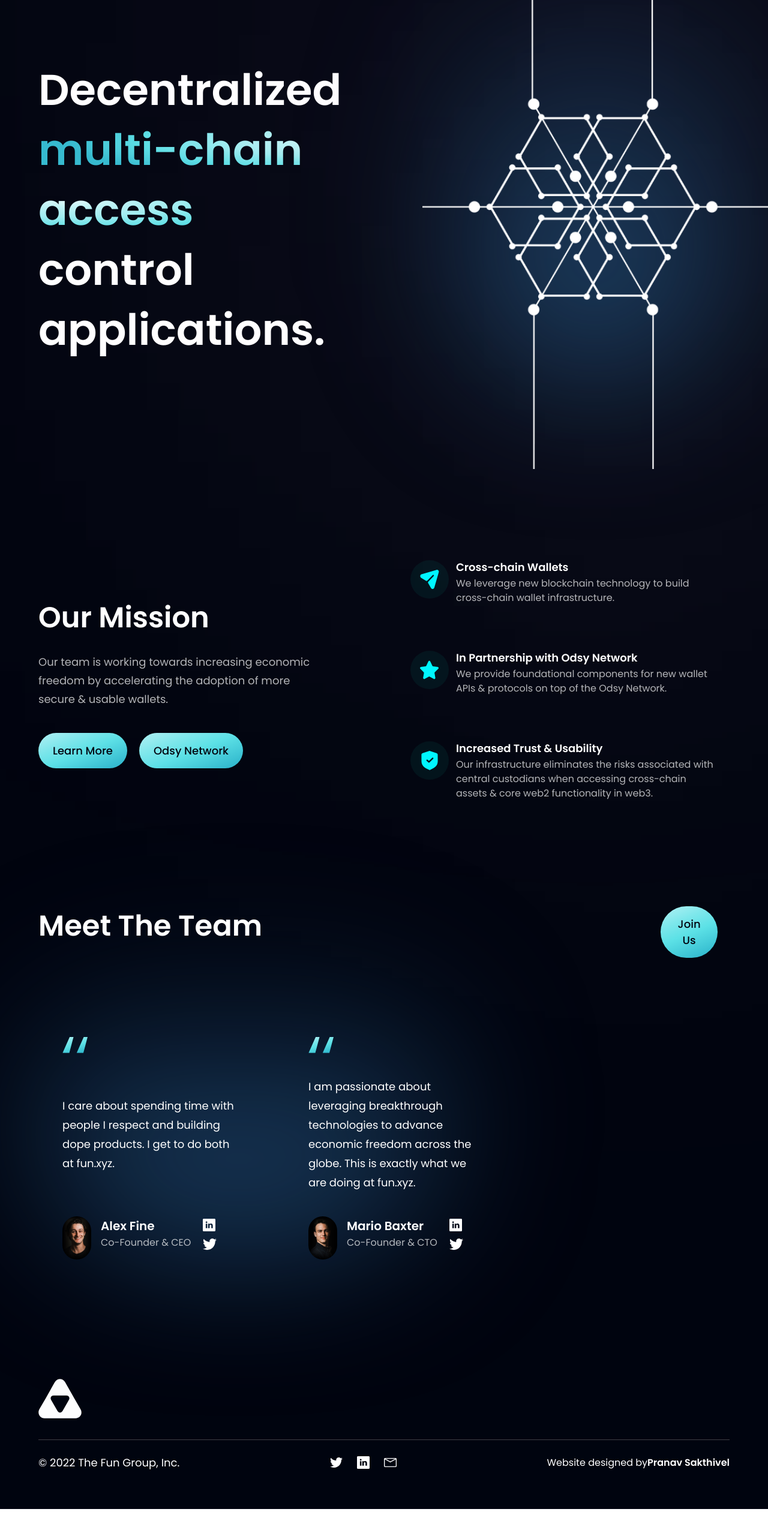
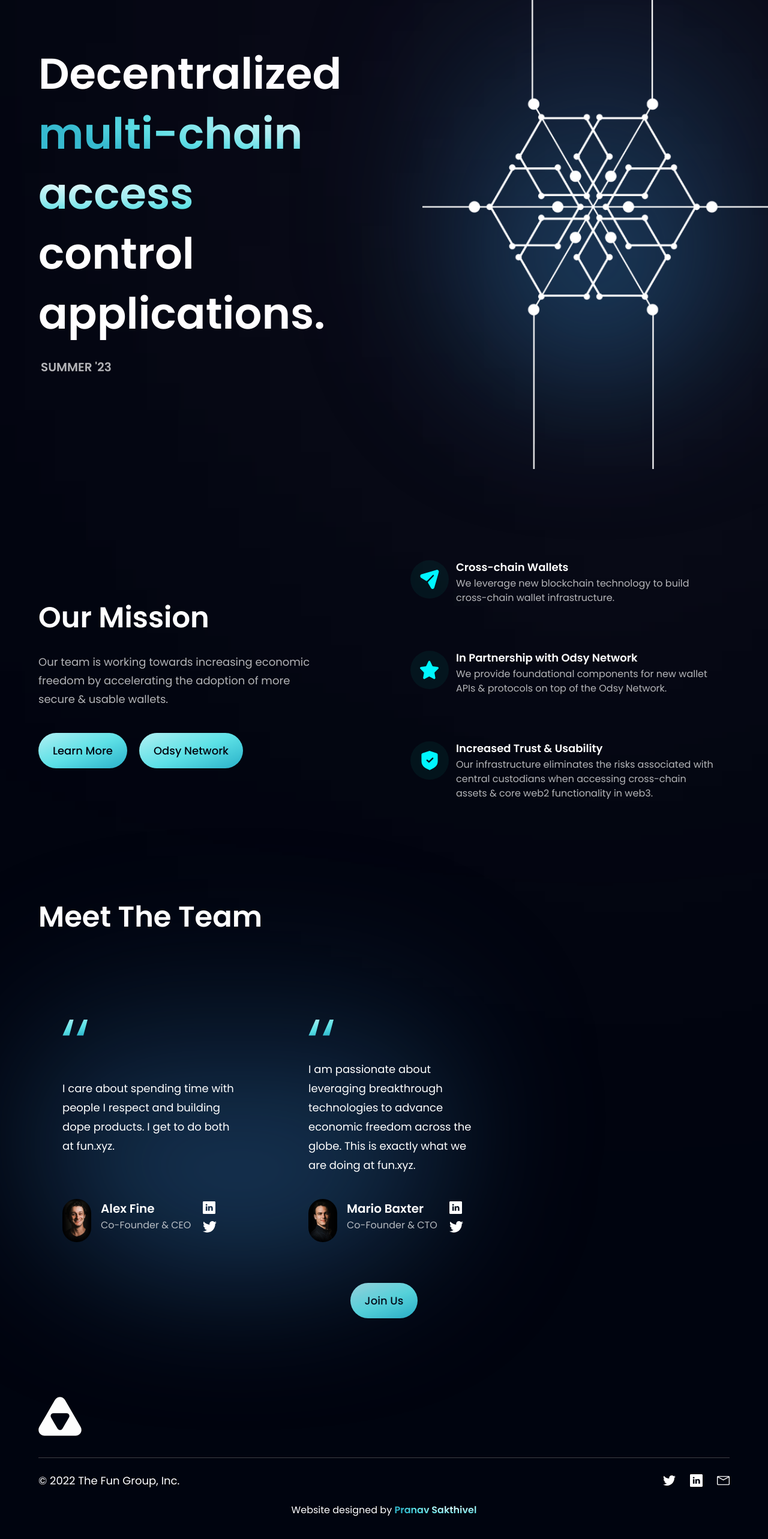
Before and after one commit to PranavSakthivel/fun, a React (Vite) app in the folder fun-xyz/: page / in a window 1280 px wide. Shown: the part 226-2792 px from the top of the page at 60% size. Before the commit the page ends 2742 px from the top, so only its background shows below. Built offline with nearby package versions, Linux system fonts and the light colour scheme.

Commit message:
Reformatted LearnMore to About, fixed Navbar

```diff
--- a/fun-xyz/src/App.jsx
+++ b/fun-xyz/src/App.jsx
@@ -1,6 +1,6 @@
 import styles from "./styles";
 
-import { Navbar, Home, Team, LearnMore, Footer } from "./components";
+import { Navbar, Home, Team, About, Footer } from "./components";
 
 const App = () => (
   <div className="bg-primary w-full overflow-hidden">
@@ -18,7 +18,7 @@ const App = () => (
 
     <div className={`bg-primary ${styles.paddingX} ${styles.flexStart}`}>
       <div className={`${styles.boxWidth}`}>
-        <LearnMore />
+        <About />
         <Team />
         <Footer />
       </div>
--- a/fun-xyz/src/components/About.jsx
+++ b/fun-xyz/src/components/About.jsx
@@ -1,9 +1,47 @@
-import React from 'react'
+import { features, whitepaper_link, odsy_link } from '../constants';
+import styles, { layout } from '../styles';
+import Button from './Button';
+
+const FeatureCard = ({ icon, title, content, index}) => (
+    <div className={`flex flex-row p-6 rounded-[20px] ${index !== features.length-1 ? 'mb-6' : 'mb-0'} feature-card`}>
+        <div className={`w-[64px] h-[64px] rounded-full ${styles.flexCenter} bg-dimBlue`}>
+            <img src={icon} alt='icon' className='w-[50%] h-[50%] object-contain'/>
+        </div>
+        <div className='flex-1 flex flex-col ml-3'>
+            <h4 className='font-poppins font-semibold text-white text-[18px] leading-[23px] mb-1'>
+                {title}
+            </h4>
+            <p className='font-poppins font-normal text-dimWhite text-[16px] leading-[24px] mb-1'>
+                {content}
+            </p>
+        </div>
+    </div>
+)
 
 const About = () => {
-  return (
-    <div>About</div>
-  )
+    return (
+        <section id="about" className={layout.section}>
+            <div className={layout.sectionInfo}>
+                <h2 className={styles.heading2}>
+                    Our Mission
+                </h2>
+                <p className={`${styles.paragraph} max-w-[470px] mt-5`}>
+                    Our team is working towards increasing economic freedom by accelerating the adoption of more secure & usable wallets.
+                </p>
+                <div>
+                    <Button text="Learn More" styles='mt-10' link={whitepaper_link} />
+                    <Button text="Odsy Network" styles='mt-5 mx-5' link={odsy_link} />
+                </div>
+            </div>
+
+            <div className={`${layout.sectionImg} flex-col`}>
+                {features.map((feature, index) => (
+                    <FeatureCard key={feature.id} {...feature} index={index} />
+                ))}
+            </div>
+
+        </section>
+    )
 }
 
 export default About
--- a/fun-xyz/src/components/Button.jsx
+++ b/fun-xyz/src/components/Button.jsx
@@ -3,7 +3,7 @@ import React from 'react'
 const Button = ({ text, styles, link }) => {
   return (
     <a href={link} target='_blank'>
-      <button type='button' className={`py-4 px-6 bg-blue-gradient font-poppins font-medium text-[18px] text-primary outline-none rounded-full hover:text-white ${styles}`}>
+      <button type='button' className={`py-4 px-6 bg-blue-gradient font-poppins font-medium text-[18px] text-primary outline-none rounded-full ${styles}`}>
         { text }
       </button>
     </a>
--- a/fun-xyz/src/components/Footer.jsx
+++ b/fun-xyz/src/components/Footer.jsx
@@ -6,30 +6,31 @@ export const Footer = () => (
     <section className={`${styles.flexCenter} ${styles.paddingY} flex-col`}>
         <div className={`${styles.flexStart} md:flex-row flex-col mb-8 w-full`}>
             <div className='flex-1 flex flex-col justify-start mr-10'>
-                <img src={logo} alt='fun' className='w-[72px] h-[72px] object-contain'/>
+                <img src={logo} alt='fun' className='w-[72px] h-[72px] object-contain' />
             </div>
         </div>
 
         <div className='w-full flex justify-between items-center md:flex-row flex-col pt-6 border-t-[1px] border-t-[#3F3E45]'>
             <p className='font-poppins font-normal text-center text-[18px] leading[-27px] text-white'>
-                { footer }
+                {footer}
             </p>
             <div className='flex flex-row md:mt-0 mt-6'>
-                { socials.map((social, index) => (
+                {socials.map((social, index) => (
                     <a href={social.link} target='_blank'>
-                        <img key={social.id} src={social.icon} alt={social.id} className={`w-[21px] h-[21px] object-contain cursor-pointer ${index !== socials.length-1 ? 'mr-6' : 'mr-0'}`}/>
+                        <img key={social.id} src={social.icon} alt={social.id} className={`w-[21px] h-[21px] object-contain cursor-pointer ${index !== socials.length - 1 ? 'mr-6' : 'mr-0'}`} />
                     </a>
                 ))}
             </div>
 
-            <div>
-                <p className='text-white font-poppins font-normal'>
-                    Website designed by
-                    <a href={author.link} className='font-semibold'>
-                        {author.name}
-                    </a>
-                </p>
-            </div>
+        </div>
+        <div>
+            <br/>
+            <p className='text-white font-poppins font-normal'>
+                Website designed by {' '}
+                <a href={author.link} target='_blank' className='font-semibold text-gradient hover:animate-pulse'>
+                    {author.name}
+                </a>
+            </p>
         </div>
     </section>
 )
--- a/fun-xyz/src/components/Home.jsx
+++ b/fun-xyz/src/components/Home.jsx
@@ -18,7 +18,10 @@ const Home = () => (
           control applications.
         </h1>
       </div>
-
+      <br/>
+      <p className='mx-1 font-poppins font-semibold text-dimWhite text-[20px]'>
+        SUMMER '23
+      </p>
     </div>
     <div className={`flex-1 flex ${styles.flexCenter} md:my-0 my-10 relative`}>
         <img src={blockchain} alt="blockchain" className='w-[100%] h-[100%] z-[5]'/>
--- a/fun-xyz/src/components/LearnMore.jsx
+++ /dev/null
@@ -1,47 +0,0 @@
-import { features, whitepaper_link, odsy_link } from '../constants';
-import styles, { layout } from '../styles';
-import Button from './Button';
-
-const FeatureCard = ({ icon, title, content, index}) => (
-    <div className={`flex flex-row p-6 rounded-[20px] ${index !== features.length-1 ? 'mb-6' : 'mb-0'} feature-card`}>
-        <div className={`w-[64px] h-[64px] rounded-full ${styles.flexCenter} bg-dimBlue`}>
-            <img src={icon} alt='icon' className='w-[50%] h-[50%] object-contain'/>
-        </div>
-        <div className='flex-1 flex flex-col ml-3'>
-            <h4 className='font-poppins font-semibold text-white text-[18px] leading-[23px] mb-1'>
-                {title}
-            </h4>
-            <p className='font-poppins font-normal text-dimWhite text-[16px] leading-[24px] mb-1'>
-                {content}
-            </p>
-        </div>
-    </div>
-)
-
-const LearnMore = () => {
-    return (
-        <section id="learnmore" className={layout.section}>
-            <div className={layout.sectionInfo}>
-                <h2 className={styles.heading2}>
-                    Our Mission
-                </h2>
-                <p className={`${styles.paragraph} max-w-[470px] mt-5`}>
-                    Our team is working towards increasing economic freedom by accelerating the adoption of more secure & usable wallets.
-                </p>
-                <div>
-                    <Button text="Learn More" styles='mt-10' link={whitepaper_link} />
-                    <Button text="Odsy Network" styles='mt-5 mx-5' link={odsy_link} />
-                </div>
-            </div>
-
-            <div className={`${layout.sectionImg} flex-col`}>
-                {features.map((feature, index) => (
-                    <FeatureCard key={feature.id} {...feature} index={index} />
-                ))}
-            </div>
-
-        </section>
-    )
-}
-
-export default LearnMore
--- a/fun-xyz/src/components/Mission.jsx
+++ /dev/null
@@ -1,9 +0,0 @@
-import React from 'react'
-
-const Mission = () => {
-  return (
-    <div>Mission</div>
-  )
-}
-
-export default Mission
--- a/fun-xyz/src/components/Team.jsx
+++ b/fun-xyz/src/components/Team.jsx
@@ -4,12 +4,11 @@ import MemberCard from './MemberCard';
 import Button from './Button';
 
 const Team = () => (
-  <section id='members' className={`${styles.paddingY} ${styles.flexCenter} flex-col relative`}>
+  <section id='team' className={`${styles.paddingY} ${styles.flexCenter} flex-col relative`}>
     <div className='absolute z-[0] w-[60%] h-[60%] -left-[1%] rounded-full blue__gradient'/>
 
     <div className='w-full flex justify-between items-center md:flex-row flex-col sm:mb-16 mb-6 relative z-[1]'>
       <h1 className={styles.heading2}>Meet The Team</h1>
-      <Button text="Join Us" styles='mt-5 mx-5' link={careers_link}/>
     </div>
 
     <div className='flex flex-wrap sm:justify-start justify-center w-full team-container relative z-[1]'>
@@ -17,8 +16,9 @@ const Team = () => (
         <MemberCard key={card.id} {...card} />
       ))}
     </div>
+    <Button text="Join Us" styles='' link={careers_link}/>
+  </section>
 
-  </section>
 )
 
 export default Team
--- a/fun-xyz/src/constants/index.js
+++ b/fun-xyz/src/constants/index.js
@@ -72,10 +72,6 @@ export const navLinks = [
     title: "About",
   },
   {
-    id: "mission",
-    title: "Mission",
-  },
-  {
     id: "team",
     title: "Team",
   },
```
Also changed, not shown: fun-xyz/src/components/index.js (+2 -6 lines).
